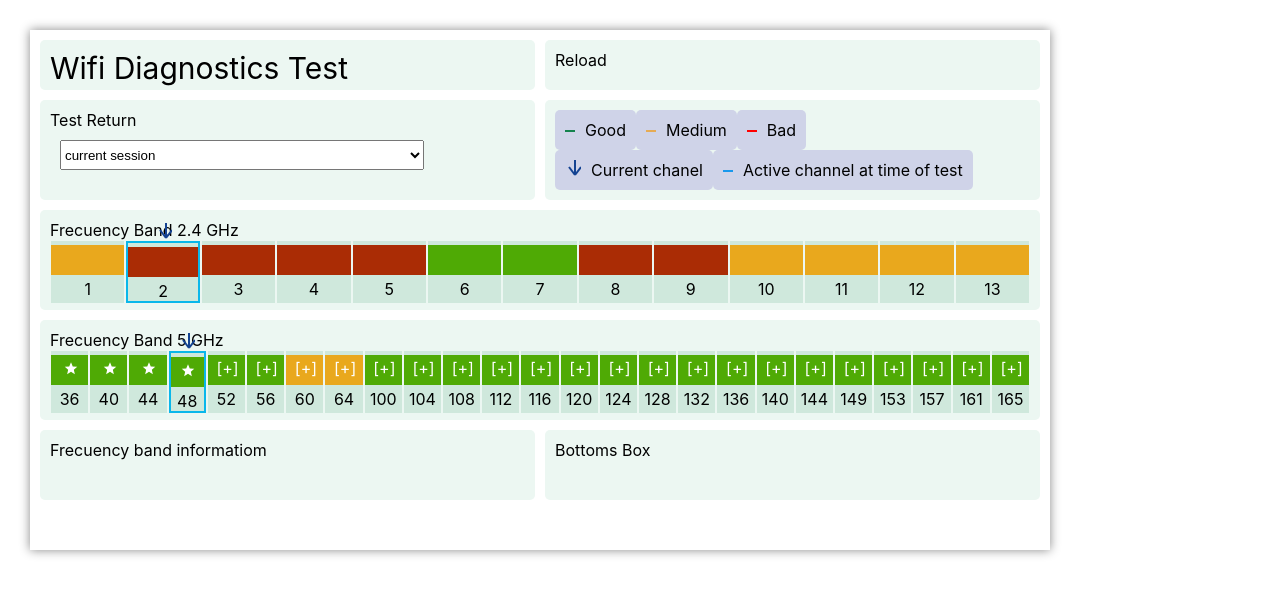
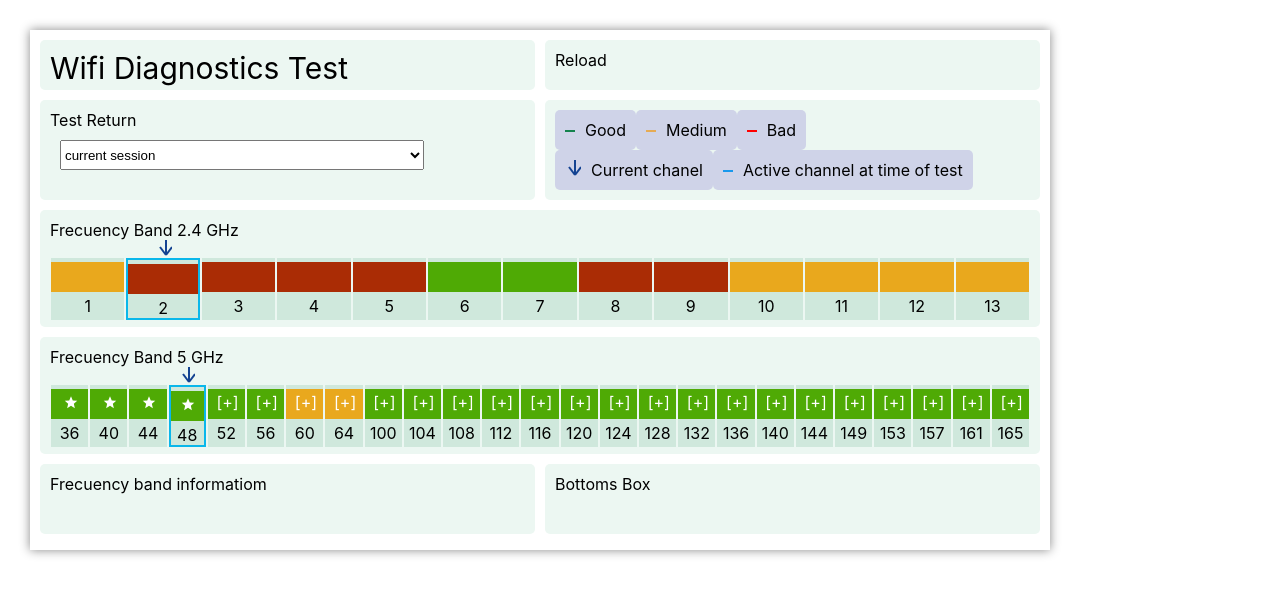
Before and after one commit to elite713/WifiTestChart, a React (Create React App) app: page / in a window 1280 px wide. Shown: the top 596 px of the page. Built offline with nearby package versions, Linux system fonts and the light colour scheme.

Commit message:
Layout changes

```diff
--- a/src/page/frecuency-table.css
+++ b/src/page/frecuency-table.css
@@ -1,5 +1,6 @@
 .wrapperfr2{
     display: flex;
+    padding-top: 17px;
 }
 .wrapperfr2 > div {
     background-color: rgb(207,232,220);
--- a/src/page/wifi-widget.container.css
+++ b/src/page/wifi-widget.container.css
@@ -16,7 +16,7 @@
 .wifi-grid-wrapper{
   display: grid;
   grid-template-columns: 1fr 1fr;
-  grid-template-rows: 50px 100px 100px 100px 70px;
+  grid-template-rows: 50px 100px 117px 117px 70px;
   grid-gap: 10px;
 }
 .wifi-grid-title-1{
```
